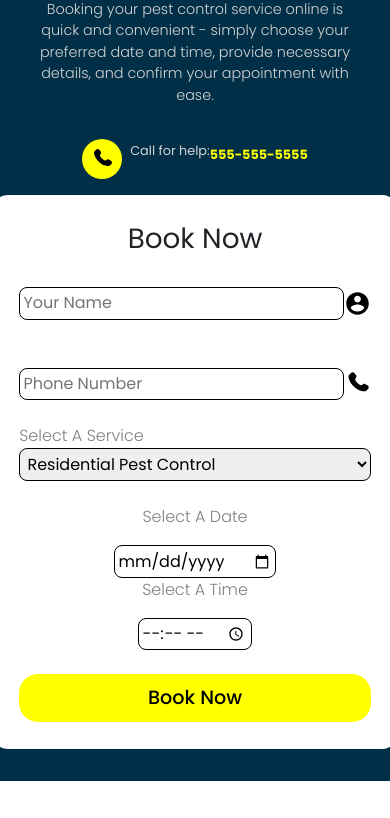
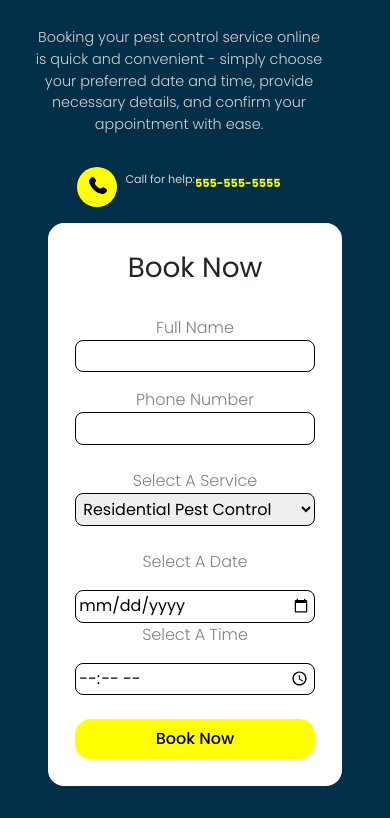
Before and after one commit to alecnissen/Precision-Pest-Control, a React (Vite) app: page / in a window 390 px wide. Shown: the part 9164-9982 px from the top of the page. Before the commit the page ends 9945 px from the top, so only its background shows below. Built offline with nearby package versions, Linux system fonts and the light colour scheme.

Commit message:
added more responsiveness for contact form section, still working on making sure the fonts come out ok

```diff
--- a/src/ContactForm.jsx
+++ b/src/ContactForm.jsx
@@ -44,13 +44,15 @@ export default function ContactForm() {
         <div className='form-name-phone-num-container'>
 
         <div className='contact-form-name-container'>
-        <input placeholder='Your Name'></input>
+        <label>Full Name</label>
+        <input></input>
         <img src={profileImg}></img>
         </div>
 
 
         <div className='contact-form-phone-num-container'>
-        <input placeholder='Phone Number'></input>
+        <label>Phone Number</label>
+        <input></input>
         <img src={phoneImgContactForm}></img>
         </div>
 
--- a/src/Styles/contact_form_styles.scss
+++ b/src/Styles/contact_form_styles.scss
@@ -32,7 +32,7 @@
 .contact-form-description-text {
     color: lightgray;
     font-weight: 300;
-    max-width: 40em;
+    max-width: 30em;
 }
 
 .phone-num-container p {
@@ -101,7 +101,7 @@
     justify-content: center;
     align-items: center;
     // flex-direction: column;
-    gap: 3em;
+    gap: 1em;
 }
 
 .contact-form-name-container input::placeholder,
@@ -111,7 +111,9 @@
 }
 
 .form-date-time-container p,
-.contact-form-services-container label {
+.contact-form-services-container label,
+.contact-form-name-container label,
+.contact-form-phone-num-container label {
     color: gray;
     font-weight: 300;
 }
@@ -145,11 +147,14 @@ form h1 {
     border: 1px solid black;
     border-radius: 0.5em;
     padding: 0.2em;
+    // width: 22em;
+    width: 100%;
 }
 
 .contact-form-name-container,
 .contact-form-phone-num-container {
     display: flex;
+    flex-direction: column;
     align-items: center;
 }
 
@@ -169,10 +174,13 @@ form h1 {
 .contact-form-services-container img {
     // border: 1px solid black;
     width: 1.7em;
+    display: none;
 }
 
-.form-date-time-container {
+.form-date-time-container,
+.contact-form-services-container {
     display: flex;
+    flex-direction: column;
     justify-content: space-between;
     align-items: center;
 }
@@ -198,7 +206,8 @@ form h1 {
 
 @media (max-width: 1260px) {
     .form-name-phone-num-container,
-    .form-date-time-container {
+    .form-date-time-container,
+    .contact-form-services-container {
         display: flex;
         flex-direction: column;
         justify-content: center;
@@ -208,8 +217,16 @@ form h1 {
     .contact-form-title-subtitle-container {
         display: flex;
         flex-direction: column;
-        justify-content: flex-start;
+        // justify-content: flex-start;
+        padding-right: 2em;
     }
+
+    .contact-form-name-container img,
+.contact-form-phone-num-container img,
+.contact-form-services-container img {
+    // border: 1px solid black;
+    width: 1.4em;
+}
 
 
 }
@@ -284,7 +301,7 @@ form h1 {
 
     .phone-num-container p,
     .phone-num-container h4 {
-        font-size: 0.8rem;
+        font-size: 0.7rem;
     }
 
     .phone-icon-container-contact-form img {
@@ -292,5 +309,32 @@ form h1 {
     }
 
 
+    // .contact-form-wrapper {
+    //     padding: 0.6em;
+    // }
+
+
+    .contact-form-wrapper input,
+    .contact-form-wrapper select {
+        // font-size: 0.9rem;
+        width: 15em;
+    }
+
+    .contact-form-wrapper button {
+        font-size: 1rem;
+    }
+
 
 }
+
+
+// @media (max-width: 360px) {
+//     .contact-form-wrapper {
+//         padding: 0.4em;
+//     }
+
+//     .contact-form-wrapper input,
+//     .contact-form-wrapper select {
+//         font-size: 0.8rem;
+//     }
+// }
```
